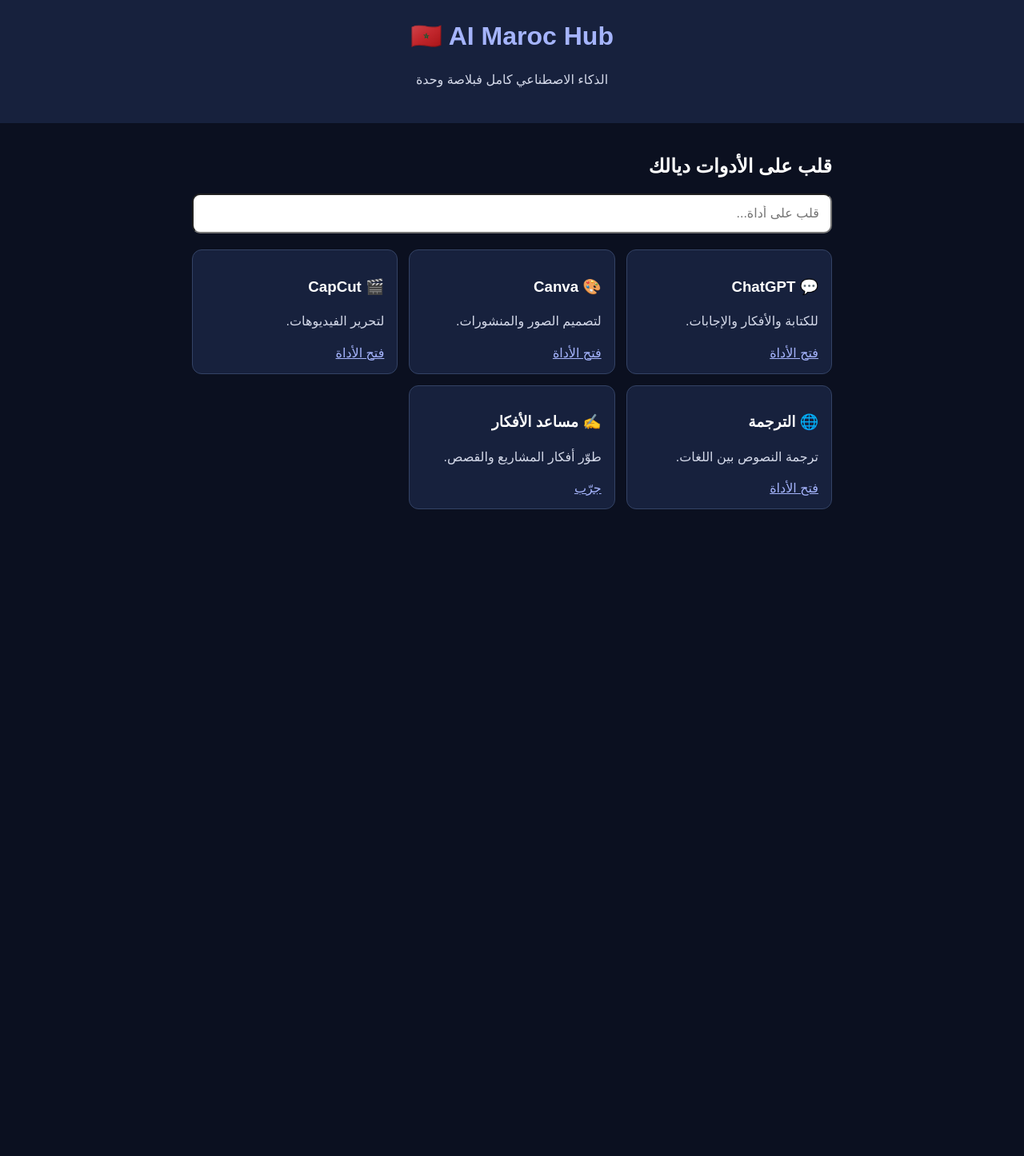
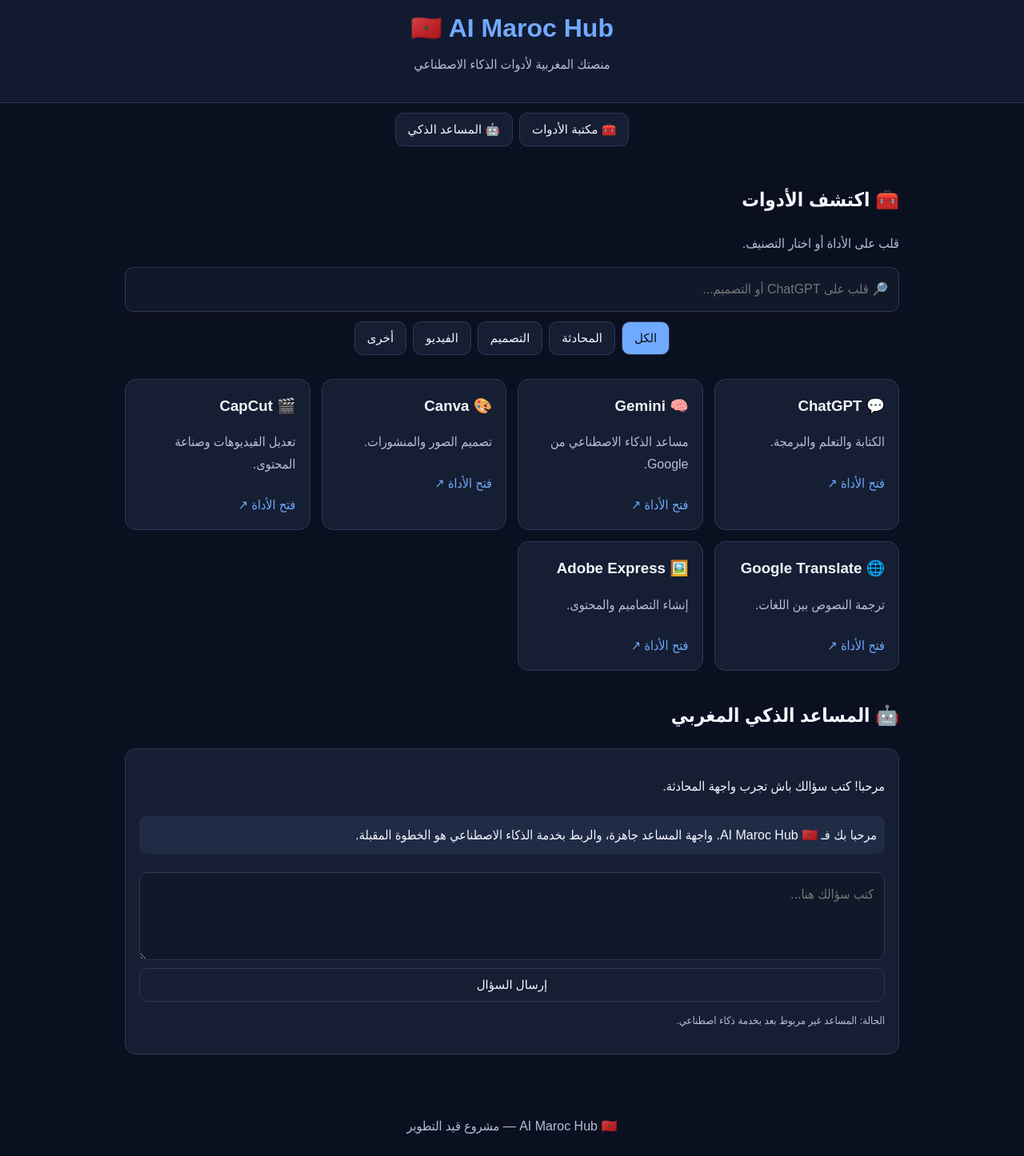
Before and after one commit to elammaouimustapha987-dotcom/ai-maroc-hub, a plain HTML site: page index.html in a window 1280 px wide. Shown: the part 20-1466 px from the top of the page at 80% size. Before the commit the page ends 800 px from the top, so only its background shows below. Drawn offline with Linux system fonts and the light colour scheme.

Commit message:
Update index.html

```diff
--- a/index.html
+++ b/index.html
@@ -4,41 +4,130 @@
 <head>
 <meta charset="UTF-8">
 <meta name="viewport" content="width=device-width, initial-scale=1">
-<title>AI Maroc Hub</title>
+<meta name="theme-color" content="#0b1020">
+<title>AI Maroc Hub 🇲🇦</title>
 <style>
-body{margin:0;background:#0b1020;color:white;font-family:Arial,sans-serif}
-header{text-align:center;padding:25px;background:#17213d}
-h1{color:#a5b4fc}
-main{max-width:800px;margin:auto;padding:20px}
-input{width:100%;padding:14px;box-sizing:border-box;border-radius:10px;font-size:16px}
-.grid{display:grid;grid-template-columns:repeat(auto-fit,minmax(200px,1fr));gap:14px;margin-top:20px}
-article{background:#17213d;border:1px solid #344365;border-radius:12px;padding:16px}
-a{color:#a5b4fc}
-p{line-height:1.7;color:#d4d9e9}
+:root{--bg:#0b1020;--panel:#151e32;--border:#2c3a56;--text:#f4f6ff;--muted:#b5bfd4;--blue:#70aaff}
+*{box-sizing:border-box}
+body{margin:0;background:var(--bg);color:var(--text);font-family:Arial,Tahoma,sans-serif;line-height:1.7}
+header{text-align:center;padding:28px 15px;background:#111a30;border-bottom:1px solid var(--border)}
+header h1{color:var(--blue);margin:0}
+header p{color:var(--muted);margin:5px 0}
+nav{display:flex;justify-content:center;gap:8px;flex-wrap:wrap;padding:12px}
+button{cursor:pointer;border:1px solid var(--border);border-radius:10px;padding:11px 15px;background:var(--panel);color:var(--text);font-size:15px}
+button:hover,button.active{background:var(--blue);color:#071020}
+main{max-width:1000px;margin:auto;padding:16px}
+section{margin-bottom:36px;scroll-margin-top:15px}
+input,textarea{width:100%;padding:13px;background:#10182a;color:white;border:1px solid var(--border);border-radius:10px;font:inherit}
+.grid{display:grid;grid-template-columns:repeat(auto-fit,minmax(210px,1fr));gap:14px;margin-top:18px}
+article,.chat{background:var(--panel);border:1px solid var(--border);border-radius:14px;padding:17px}
+article h3{margin:0}
+article p,.muted{color:var(--muted)}
+a{color:var(--blue);text-decoration:none;display:inline-block;margin-top:8px}
+a:hover{text-decoration:underline}
+#messages{max-height:350px;overflow:auto;margin:15px 0}
+.message{background:#202c45;padding:10px;border-radius:9px;margin:8px 0;overflow-wrap:anywhere;white-space:pre-wrap}
+#chatForm{display:grid;gap:10px}
+.status{font-size:13px;color:var(--muted)}
+footer{text-align:center;color:var(--muted);padding:24px}
+[hidden]{display:none!important}
+@media(max-width:500px){main{padding:12px}.grid{grid-template-columns:1fr}header h1{font-size:26px}}
 </style>
 </head>
 <body>
 <header>
 <h1>🇲🇦 AI Maroc Hub</h1>
-<p>الذكاء الاصطناعي كامل فبلاصة وحدة</p>
+<p>منصتك المغربية لأدوات الذكاء الاصطناعي</p>
 </header>
+
+<nav>
+<button onclick="go('tools')">🧰 مكتبة الأدوات</button>
+<button onclick="go('assistant')">🤖 المساعد الذكي</button>
+</nav>
+
 <main>
-<h2>قلب على الأدوات ديالك</h2>
-<input id="search" placeholder="قلب على أداة...">
-<div class="grid" id="tools">
-<article><h3>💬 ChatGPT</h3><p>للكتابة والأفكار والإجابات.</p><a href="https://chatgpt.com/">فتح الأداة</a></article>
-<article><h3>🎨 Canva</h3><p>لتصميم الصور والمنشورات.</p><a href="https://www.canva.com/">فتح الأداة</a></article>
-<article><h3>🎬 CapCut</h3><p>لتحرير الفيديوهات.</p><a href="https://www.capcut.com/">فتح الأداة</a></article>
-<article><h3>🌐 الترجمة</h3><p>ترجمة النصوص بين اللغات.</p><a href="https://translate.google.com/">فتح الأداة</a></article>
-<article><h3>✍️ مساعد الأفكار</h3><p>طوّر أفكار المشاريع والقصص.</p><a href="https://chatgpt.com/">جرّب</a></article>
+<section id="tools">
+<h2>🧰 اكتشف الأدوات</h2>
+<p class="muted">قلب على الأداة أو اختار التصنيف.</p>
+<input id="search" type="search" placeholder="🔎 قلب على ChatGPT أو التصميم...">
+
+<nav>
+<button class="active" data-cat="all">الكل</button>
+<button data-cat="chat">المحادثة</button>
+<button data-cat="design">التصميم</button>
+<button data-cat="video">الفيديو</button>
+<button data-cat="other">أخرى</button>
+</nav>
+
+<div class="grid" id="toolsGrid">
+<article data-cat="chat"><h3>💬 ChatGPT</h3><p>الكتابة والتعلم والبرمجة.</p><a href="https://chatgpt.com/" target="_blank" rel="noopener">فتح الأداة ↗</a></article>
+<article data-cat="chat"><h3>🧠 Gemini</h3><p>مساعد الذكاء الاصطناعي من Google.</p><a href="https://gemini.google.com/" target="_blank" rel="noopener">فتح الأداة ↗</a></article>
+<article data-cat="design"><h3>🎨 Canva</h3><p>تصميم الصور والمنشورات.</p><a href="https://www.canva.com/" target="_blank" rel="noopener">فتح الأداة ↗</a></article>
+<article data-cat="video"><h3>🎬 CapCut</h3><p>تعديل الفيديوهات وصناعة المحتوى.</p><a href="https://www.capcut.com/" target="_blank" rel="noopener">فتح الأداة ↗</a></article>
+<article data-cat="other"><h3>🌐 Google Translate</h3><p>ترجمة النصوص بين اللغات.</p><a href="https://translate.google.com/" target="_blank" rel="noopener">فتح الأداة ↗</a></article>
+<article data-cat="design"><h3>🖼️ Adobe Express</h3><p>إنشاء التصاميم والمحتوى.</p><a href="https://www.adobe.com/express/" target="_blank" rel="noopener">فتح الأداة ↗</a></article>
 </div>
+<p id="empty" hidden>ما لقينا حتى أداة مطابقة.</p>
+</section>
+
+<section id="assistant">
+<h2>🤖 المساعد الذكي المغربي</h2>
+<div class="chat">
+<p>مرحبا! كتب سؤالك باش تجرب واجهة المحادثة.</p>
+<div id="messages" aria-live="polite">
+<div class="message">مرحبا بك فـ AI Maroc Hub 🇲🇦. واجهة المساعد جاهزة، والربط بخدمة الذكاء الاصطناعي هو الخطوة المقبلة.</div>
+</div>
+<form id="chatForm">
+<textarea id="question" rows="3" placeholder="كتب سؤالك هنا..." required></textarea>
+<button type="submit">إرسال السؤال</button>
+</form>
+<p class="status" id="status">الحالة: المساعد غير مربوط بعد بخدمة ذكاء اصطناعي.</p>
+</div>
+</section>
 </main>
+<footer>AI Maroc Hub 🇲🇦 — مشروع قيد التطوير</footer>
+
 <script>
-document.getElementById('search').addEventListener('input',function(){
-let q=this.value.toLowerCase();
-document.querySelectorAll('article').forEach(a=>{
-a.style.display=a.innerText.toLowerCase().includes(q)?'':'none';
+const search=document.getElementById('search');
+const cards=[...document.querySelectorAll('#toolsGrid article')];
+let category='all';
+
+function filter(){
+ const q=search.value.trim().toLowerCase();
+ let count=0;
+ cards.forEach(card=>{
+  const show=card.innerText.toLowerCase().includes(q)&&
+   (category==='all'||card.dataset.cat===category);
+  card.hidden=!show;
+  if(show)count++;
+ });
+ document.getElementById('empty').hidden=count!==0;
+}
+search.addEventListener('input',filter);
+document.querySelectorAll('[data-cat]').forEach(btn=>{
+ btn.addEventListener('click',()=>{
+  category=btn.dataset.cat;
+  document.querySelectorAll('[data-cat]').forEach(b=>b.classList.toggle('active',b===btn));
+  filter();
+ });
 });
+function go(id){document.getElementById(id).scrollIntoView({behavior:'smooth'});}
+document.getElementById('chatForm').addEventListener('submit',e=>{
+ e.preventDefault();
+ const input=document.getElementById('question');
+ const value=input.value.trim();
+ if(!value)return;
+ const messages=document.getElementById('messages');
+ const user=document.createElement('div');
+ user.className='message';
+ user.textContent='أنت: '+value;
+ messages.appendChild(user);
+ const reply=document.createElement('div');
+ reply.className='message';
+ reply.textContent='وصلنا سؤالك للواجهة بنجاح. باش نجاوبك بذكاء اصطناعي حقيقي، خاصنا نربطو الموقع بخادم آمن وخدمة ذكاء اصطناعي.';
+ messages.appendChild(reply);
+ input.value='';
+ messages.scrollTop=messages.scrollHeight;
 });
 </script>
 </body>
```
